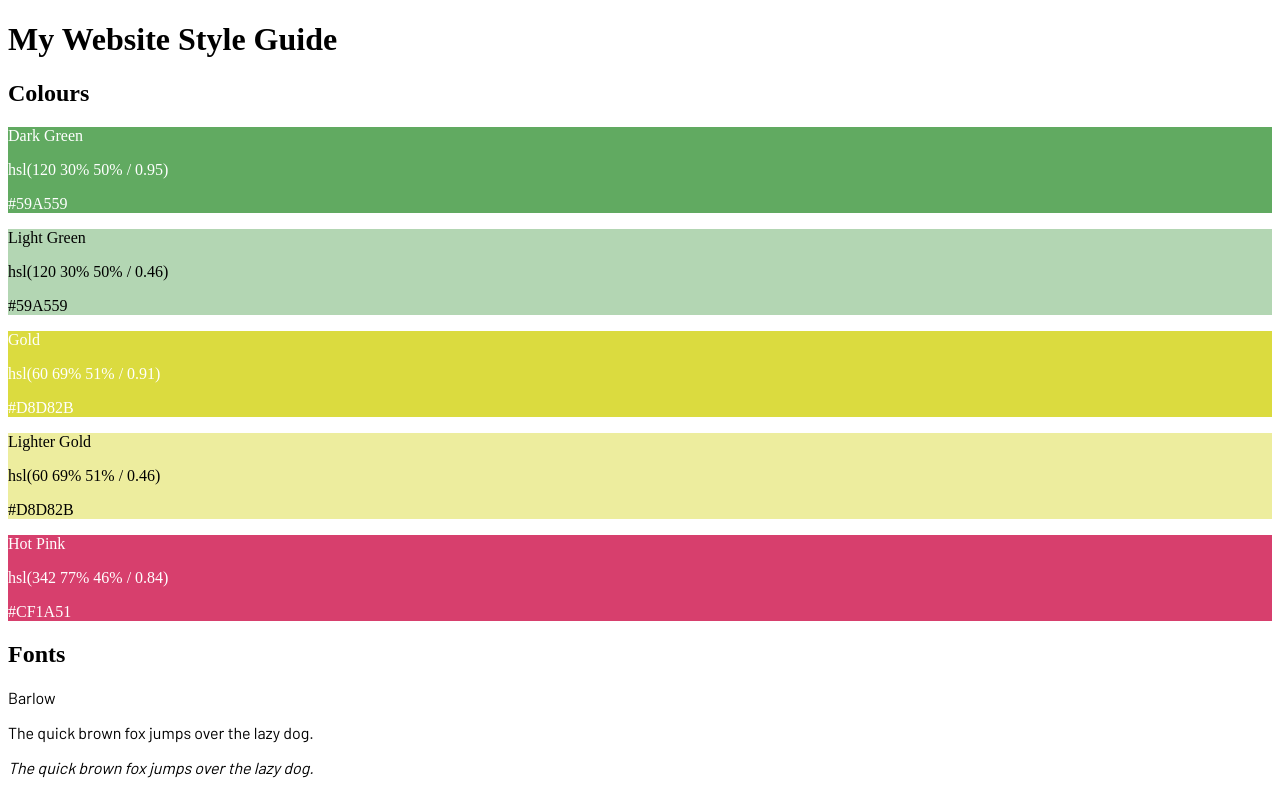
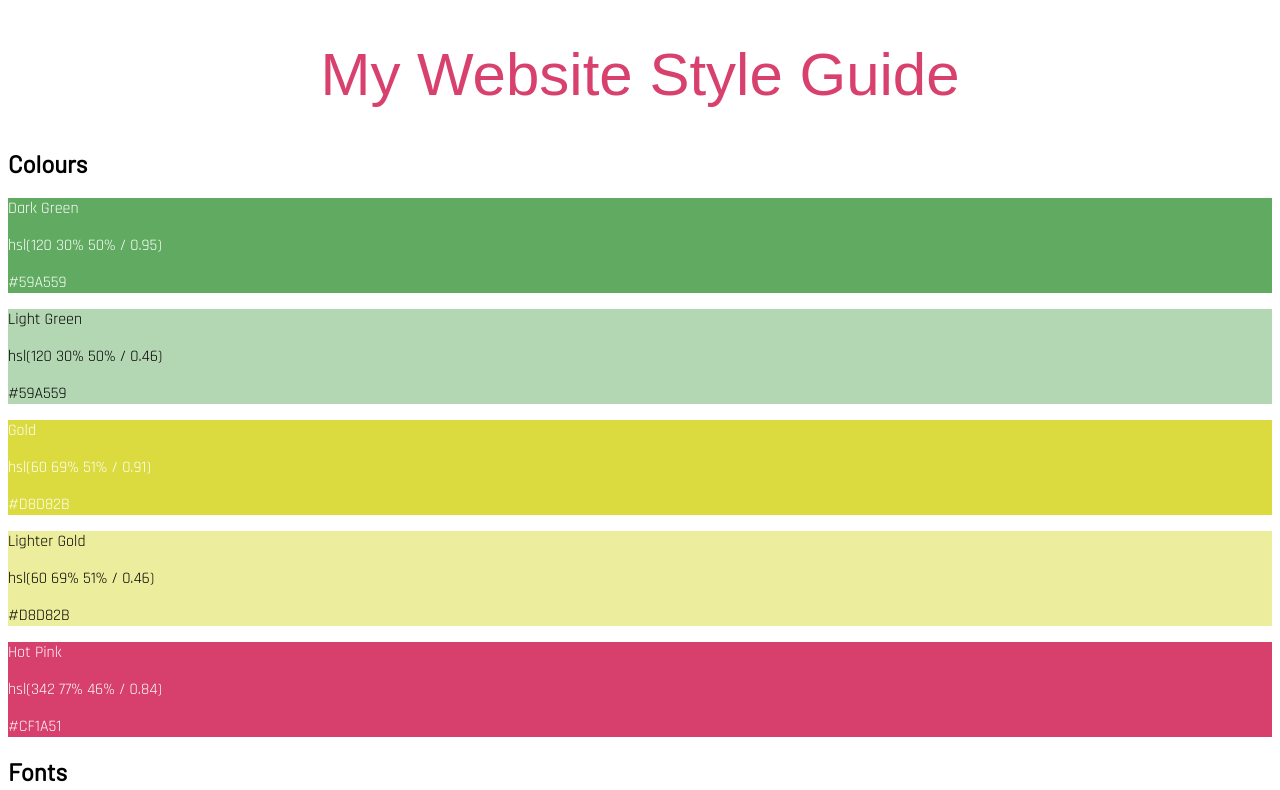
Before and after one commit to kaykakaraka/WebsiteStyleGuide, a plain HTML site: page index.html in a window 1280 px wide. Shown: the top 790 px of the page. Drawn offline with Linux system fonts and the light colour scheme.

Commit message:
Applied some of the colour and font rules to the page itself

```diff
--- a/styles.css
+++ b/styles.css
@@ -1,3 +1,19 @@
+h1 {
+  font-family: 'exo-2', sans-serif;
+  font-weight: 300;
+  text-align: center;
+  color:hsl(342 77% 46% / 0.84);
+  font-size: 60px;
+}
+
+h2 {
+  font-family: 'Barlow', sans-serif;
+}
+
+p {
+  font-family: 'Rajdhani', sans-serif;
+}
+
 .gold {
   background-color: hsl(60 69% 51% / 0.91);
   color: white;
@@ -23,14 +39,14 @@
   color: white;
 }
 
-.barlow {
+.barlow p {
   font-family: 'Barlow', sans-serif;
 }
 
-.exo-2 {
+.exo-2 p {
   font-family: 'Exo 2', sans-serif;
 }
 
-.rajdhani {
+.rajdhani p {
   font-family: 'Rajdhani', sans-serif;
 }
```
